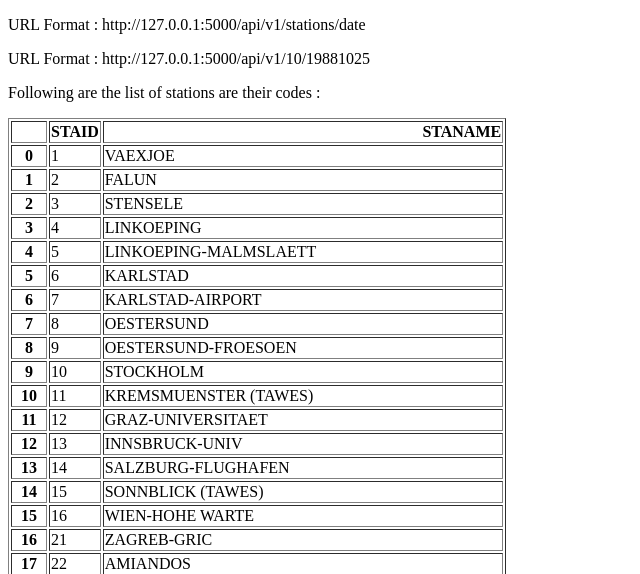
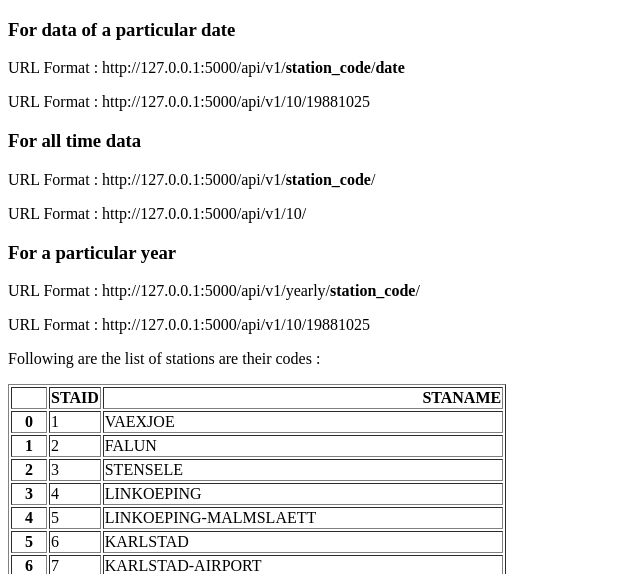
Before and after one commit to Mayank-2k04/weatherapi, a Flask app: page / in a window 1280 px wide. Shown: the top 574 px of the page, without its empty margins (0-640 px from the left). Run offline with Flask 3, Linux system fonts and the light colour scheme.

Commit message:
Add api route description

```diff
--- a/main.py
+++ b/main.py
@@ -46,11 +46,7 @@ def get_yearly(station, year):
         data["    DATE"] = data["    DATE"].astype(str)
         data["   TG"] = data["   TG"].mask(data["   TG"] == -9999, np.nan)
         result = data[data["    DATE"].str.startswith(str(year))]
-
         return result.to_dict(orient="records")
-
-
-
     except FileNotFoundError as f:
         return "Station not found"
 
--- a/templates/home.html
+++ b/templates/home.html
@@ -5,7 +5,14 @@
     <title>Weather API</title>
 </head>
 <body>
-<p>URL Format : http://127.0.0.1:5000/api/v1/stations/date</p>
+<h3>For data of a particular date</h3>
+<p>URL Format : http://127.0.0.1:5000/api/v1/<b>station_code</b>/<b>date</b></p>
+<p>URL Format : http://127.0.0.1:5000/api/v1/10/19881025</p>
+<h3>For all time data</h3>
+<p>URL Format : http://127.0.0.1:5000/api/v1/<b>station_code</b>/</p>
+<p>URL Format : http://127.0.0.1:5000/api/v1/10/</p>
+<h3>For a particular year</h3>
+<p>URL Format : http://127.0.0.1:5000/api/v1/yearly/<b>station_code</b>/</p>
 <p>URL Format : http://127.0.0.1:5000/api/v1/10/19881025</p>
 
 <p>Following are the list of stations are their codes : </p>
```
Also changed, not shown: 1 other file.
